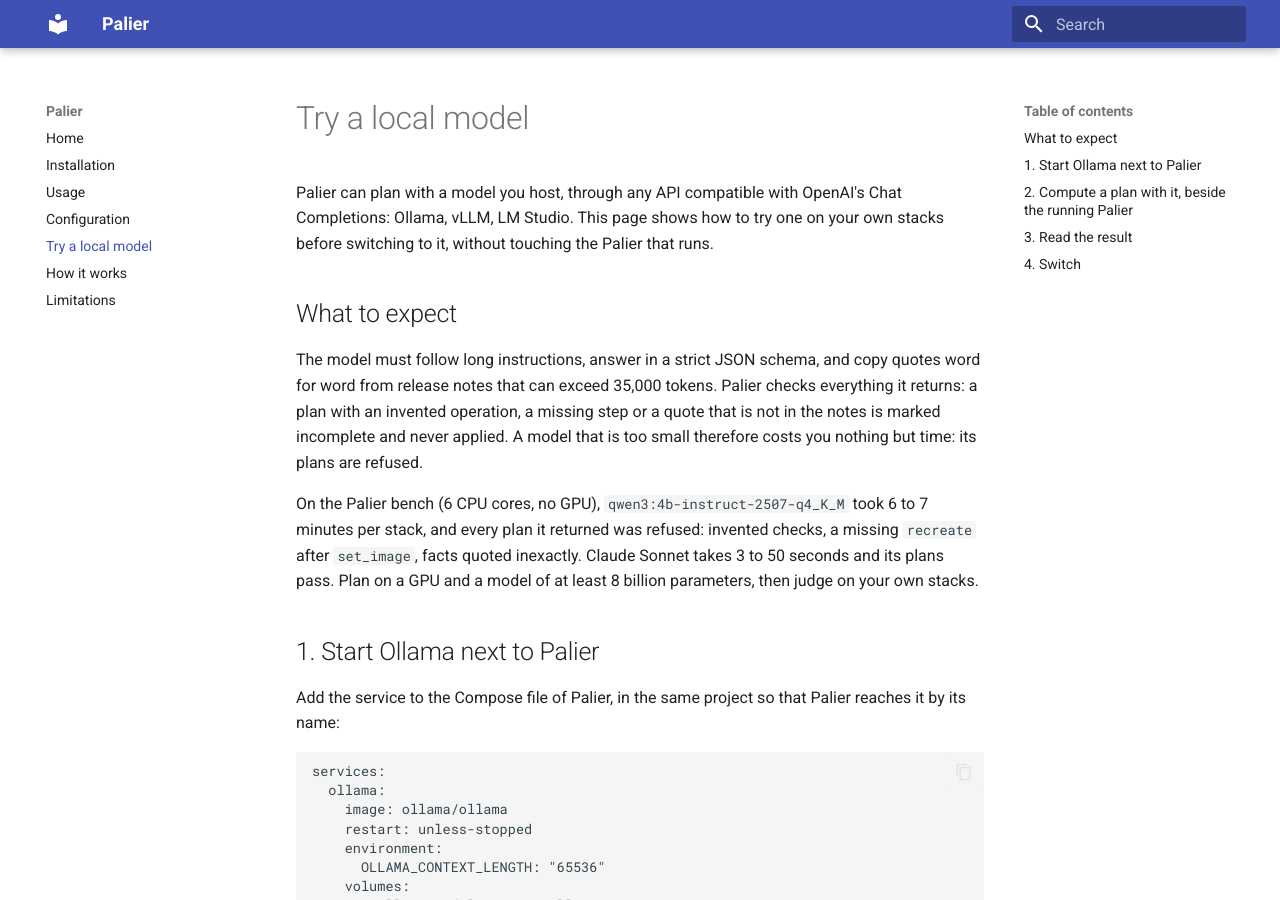
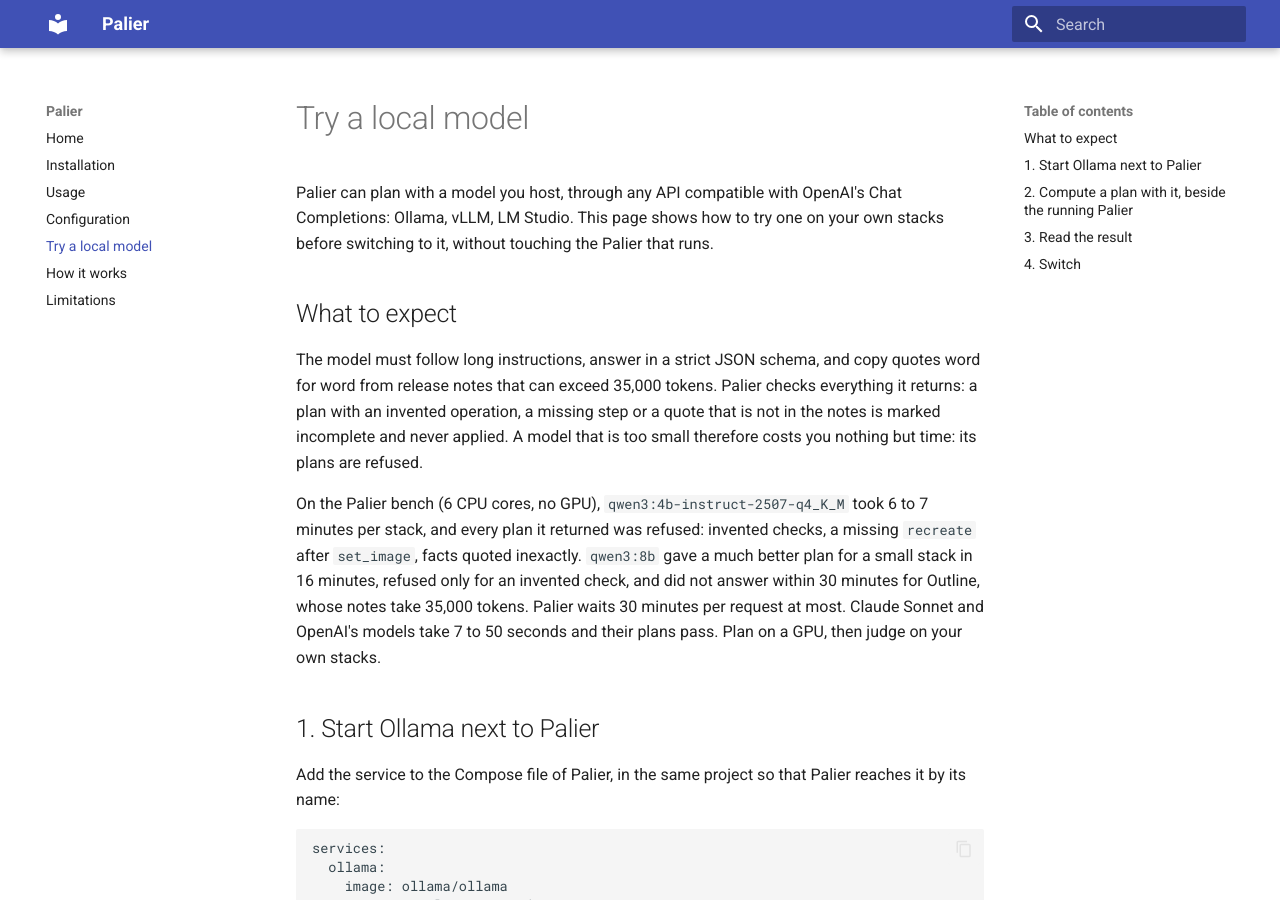
Before and after one commit to kOlapsis/palier, an MkDocs documentation site: the page built from docs/local-model.md, in a window 1280 px wide and 900 px high. Built offline with MkDocs 1.6.1 and Material for MkDocs 9.7.7, drawn with Linux system fonts in a browser that asks for light colours.

Commit message:
test(lab): apply an OpenAI plan beside the bench Palier, and give the qwen3:8b timings

```diff
--- a/docs/local-model.md
+++ b/docs/local-model.md
@@ -6,7 +6,7 @@ Palier can plan with a model you host, through any API compatible with OpenAI's
 
 The model must follow long instructions, answer in a strict JSON schema, and copy quotes word for word from release notes that can exceed 35,000 tokens. Palier checks everything it returns: a plan with an invented operation, a missing step or a quote that is not in the notes is marked incomplete and never applied. A model that is too small therefore costs you nothing but time: its plans are refused.
 
-On the Palier bench (6 CPU cores, no GPU), `qwen3:4b-instruct-2507-q4_K_M` took 6 to 7 minutes per stack, and every plan it returned was refused: invented checks, a missing `recreate` after `set_image`, facts quoted inexactly. Claude Sonnet takes 3 to 50 seconds and its plans pass. Plan on a GPU and a model of at least 8 billion parameters, then judge on your own stacks.
+On the Palier bench (6 CPU cores, no GPU), `qwen3:4b-instruct-2507-q4_K_M` took 6 to 7 minutes per stack, and every plan it returned was refused: invented checks, a missing `recreate` after `set_image`, facts quoted inexactly. `qwen3:8b` gave a much better plan for a small stack in 16 minutes, refused only for an invented check, and did not answer within 30 minutes for Outline, whose notes take 35,000 tokens. Palier waits 30 minutes per request at most. Claude Sonnet and OpenAI's models take 7 to 50 seconds and their plans pass. Plan on a GPU, then judge on your own stacks.
 
 ## 1. Start Ollama next to Palier
 
```
Also changed, not shown: 1 other file.
